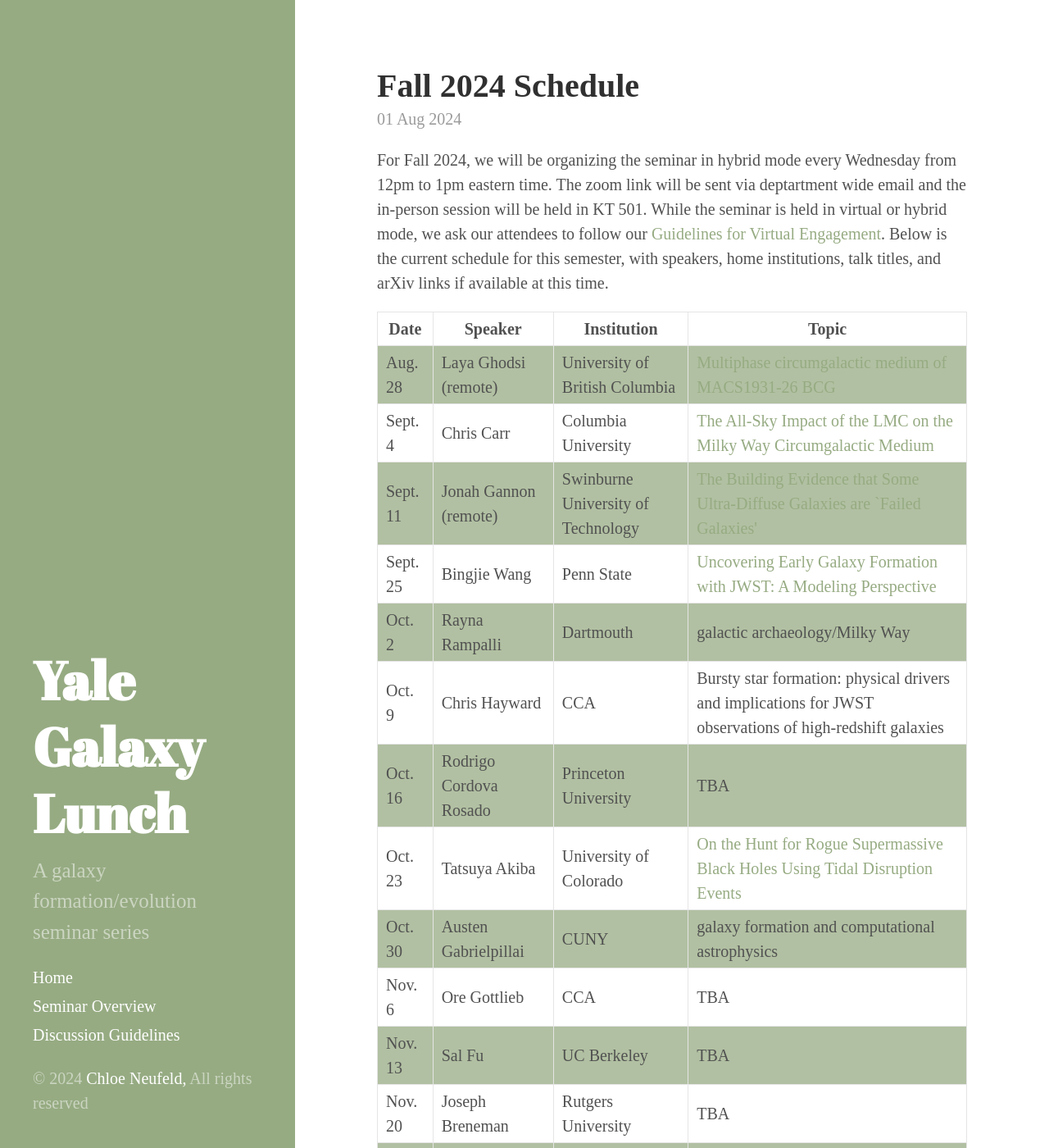
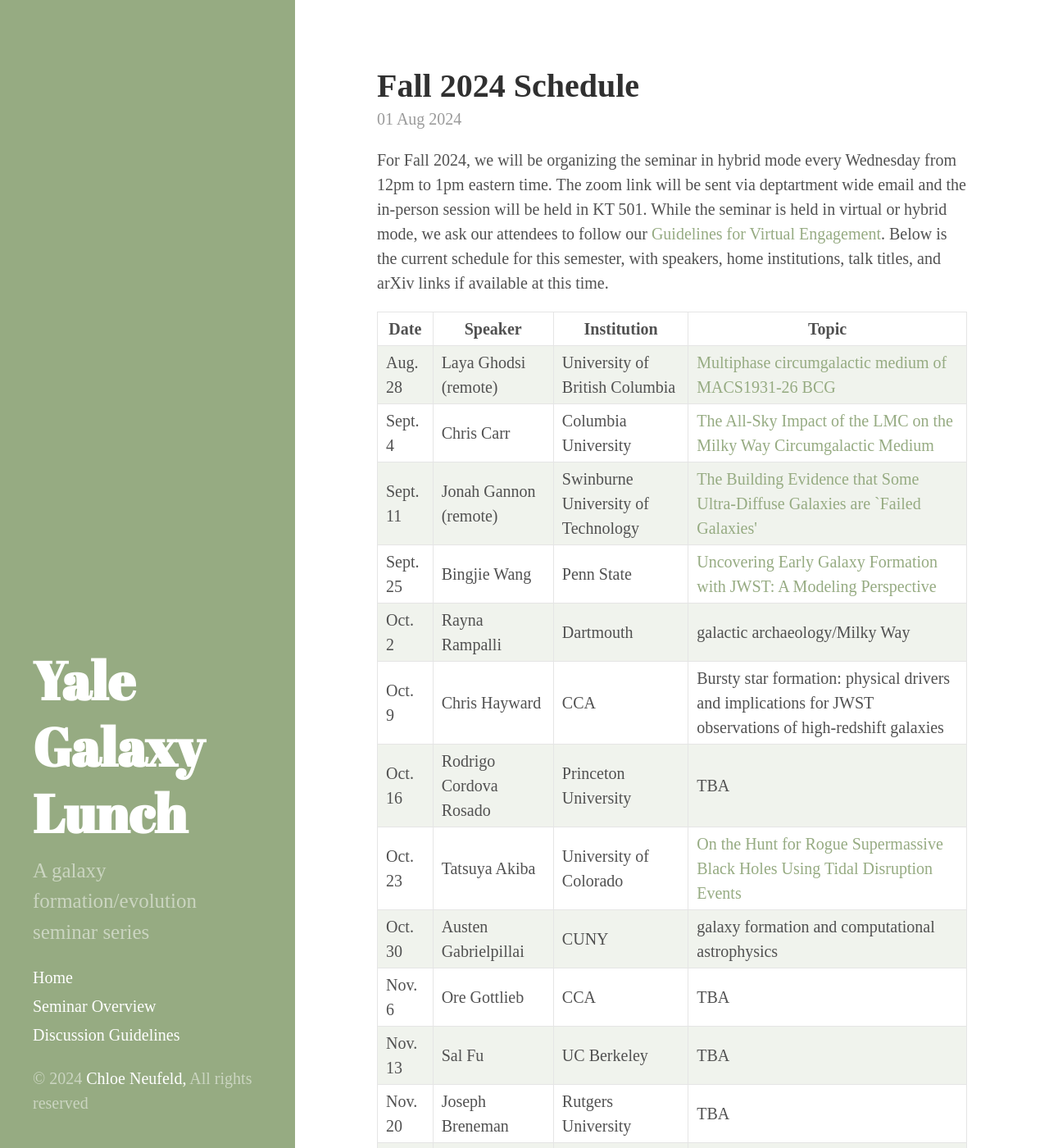
Before and after one commit to yalegalaxylunch/yalegalaxylunch.github.io, a Jekyll site: the page built from index.html, in a window 1280 px wide and 1400 px high. Shown: the whole window at 82% size. Built offline with Jekyll 4.4.1, drawn with Linux system fonts in a browser that asks for light colours; the list of posts is cut into pages by our own code.

Commit message:
changing colors

```diff
--- a/public/css/poole.css
+++ b/public/css/poole.css
@@ -248,7 +248,7 @@
 }
 tbody tr:nth-child(odd) td,
 tbody tr:nth-child(odd) th {
-  background-color: #96ab82bd;
+  background-color: #96ab8224;
 }
 
 
```
